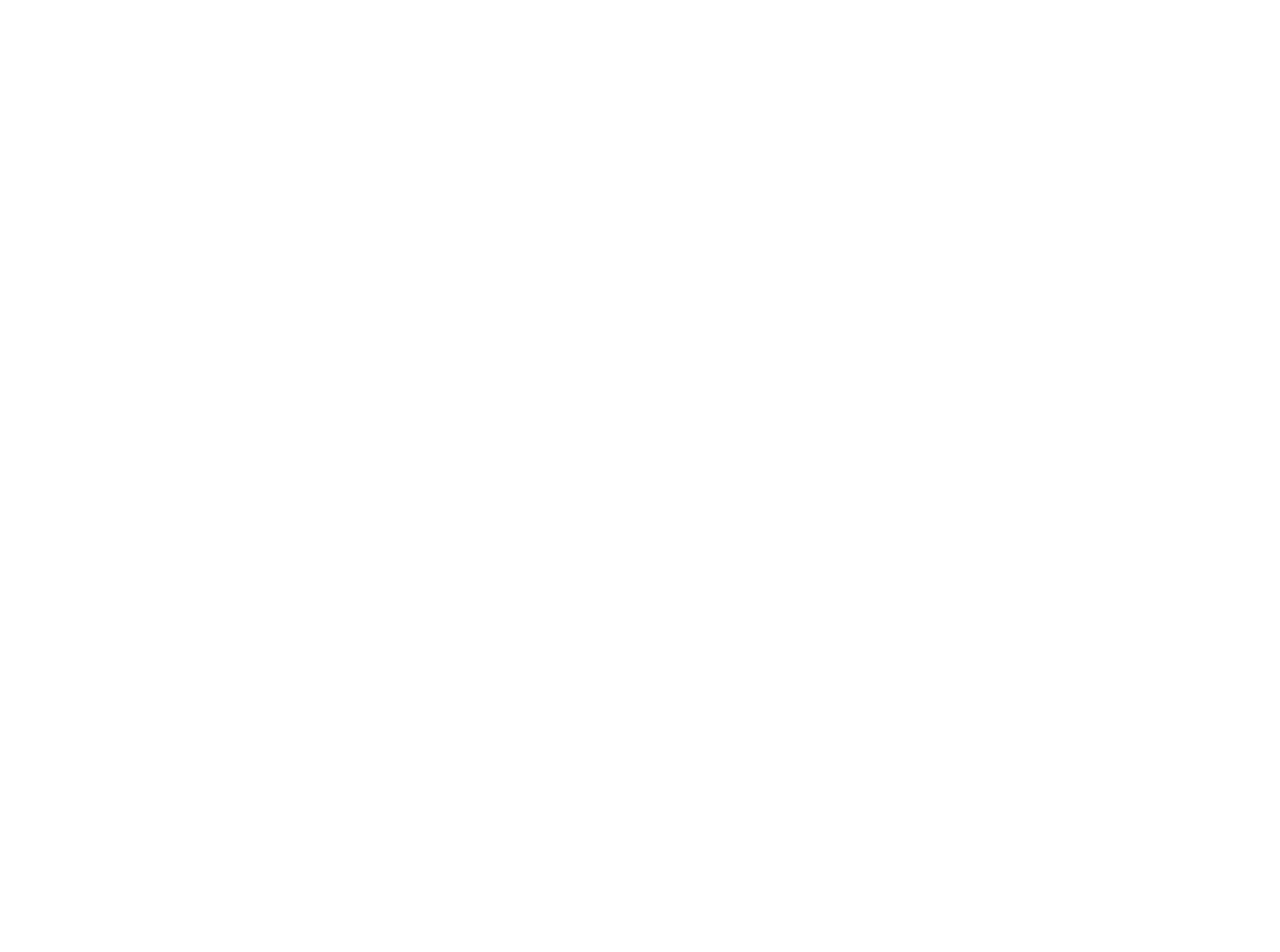
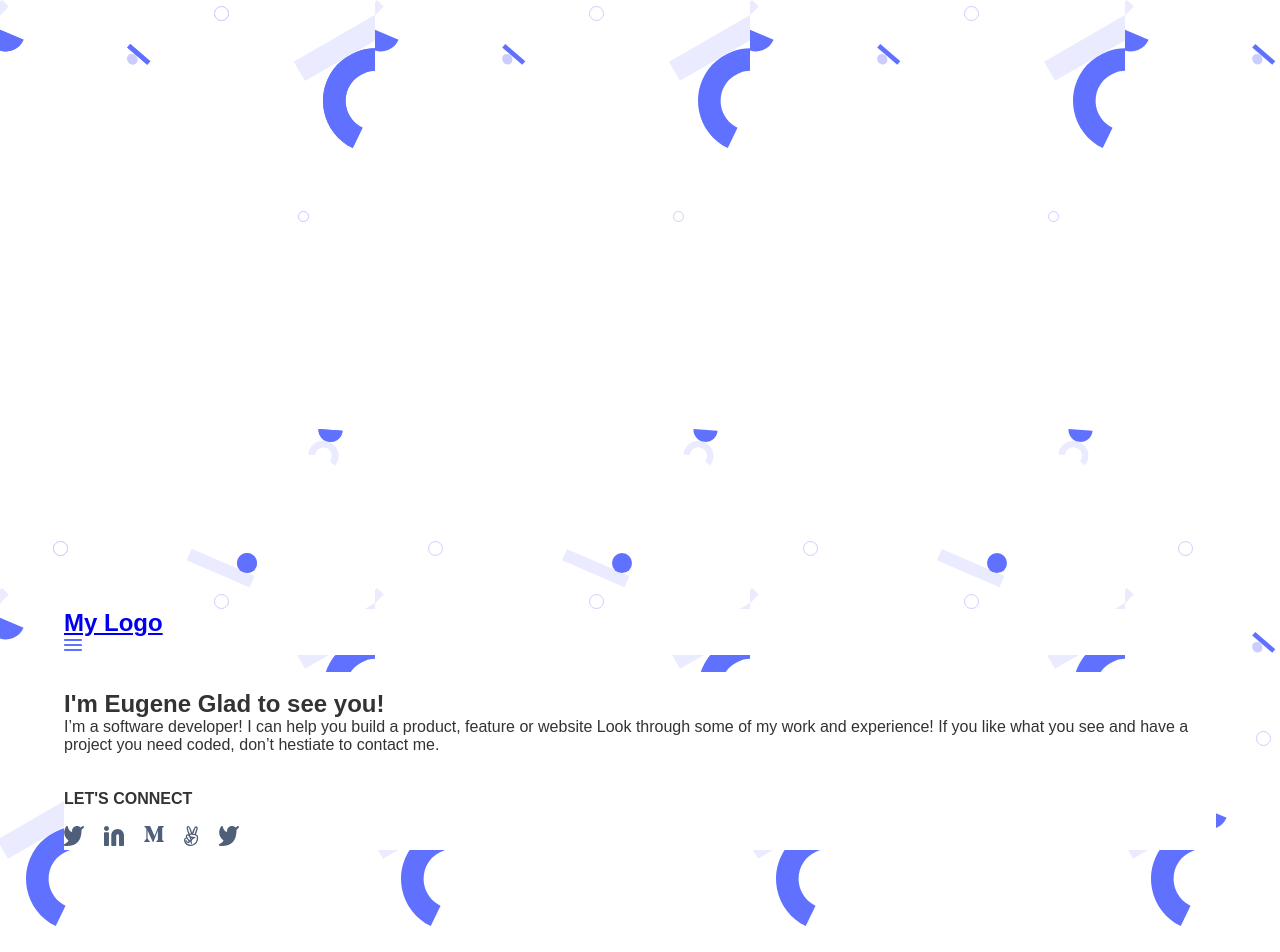
Before and after one commit to Eugeneiyukhun/Portfolio-mobile-first, a website: page index.html in a window 1280 px wide. Shown: the top 952 px of the page. Before the commit the page ends 800 px from the top, so only its background shows below. Drawn offline with Linux system fonts and the light colour scheme.

Commit message:
Adding modified index.html file and styles.css file

```diff
--- a/index.html
+++ b/index.html
@@ -5,15 +5,47 @@
     <meta http-equiv="X-UA-Compatible" content="IE=edge">
     <meta name="viewport" content="width=device-width, initial-scale=1.0">
     <link rel="stylesheet" href="styles.css">
+    <link
+      href="https://fonts.googleapis.com/css?family=Poppins wght@400;500;600;700&display=stylesheet"/>
+
+    <link rel="stylesheet" href="https://cdnjs.cloudflare.com/ajax/libs/font-awesome/4.7.0/css/font-awesome.min.css"/>
     <title>Document</title>
 </head>
 <body>
-    <header class="header"></header>
+  <img src="./assets/images/header-shapes mobile.svg"/>
+    <header class="header">
+      <div class="header-container row">
+      <nav>
+          <a href="logo"><h2>My Logo</h2></a>
+          <svg width="18" height="12" viewBox="0 0 18 12" fill="none" xmlns="http://www.w3.org/2000/svg">
+            <path fill-rule="evenodd" clip-rule="evenodd" d="M0 1C0 0.447715 0.447715 0 1 0H17C17.5523 0 18 0.447715 18 1C18 1.55228 17.5523 2 17 2H1C0.447715 2 0 1.55228 0 1ZM0 6C0 5.44772 0.447715 5 1 5L17 5C17.5523 5 18 5.44772 18 6C18 6.55229 17.5523 7 17 7L1 7C0.447715 7 0 6.55228 0 6ZM1 10C0.447715 10 0 10.4477 0 11C0 11.5523 0.447715 12 1 12H17C17.5523 12 18 11.5523 18 11C18 10.4477 17.5523 10 17 10H1Z" fill="#6070FF"/>
+            </svg>
+
+        </nav>
+      </div>
+    </header>
     <main class="main">
-        <section class="hero"></section>
-        <section class="hero"></section>
-        <section></section>
+        <section class="section-hero">
+          <div class="hero-container row">
+            <br>
+            <h1>I'm Eugene Glad to see you!</h1>
+            <p>I’m a software developer! I can help you build a product,
+              feature or website Look through some of my work and experience!
+              If you like what you see and have a project you need coded,
+              don’t hestiate to contact me.</p>
+              <br>
+              <br>
+              <h4 class="connect">LET'S CONNECT<h4><br>
+              <section class="social-links">
+                <ul class="social-links">
+                    <a href=""><img src="./assets/images/twitter-icon.svg" alt="Twiiter"></a>
+                    <a href=""><img src="./assets/images/linkedin-icon.svg" alt="Linkedin"></a>
+                    <a href=""><img src="./assets/images/medium-icon.svg" alt="medium"></a>
+                    <a href=""><img src="./assets/images/github-icon.svg" alt="GitHub"></a>
+                    <a href=""><img src="./assets/images/Twitter-icon.svg" alt="Twiiter"></a>
+                </ul>
+            </section>
+          </div>
     </main>
-    <footer class="footer"></footer>
 </body>
 </html>
--- a/styles.css
+++ b/styles.css
@@ -4,5 +4,36 @@
     box-sizing: border-box;
 }
 body {
-    font-family: ;
+    font-family: "Poppins", sans-serif;
+    font-weight: 400;
+    color: #333;
+    background-image: url("./assets/images/header-shapes\ mobile.svg");
 }
+.row {
+    width: 90%;
+    margin: 0 auto;
+    background-color: white;
+    width: 90%;
+
+}
+.header {
+    height: 80px;
+    display: flex;
+    flex-direction: column;
+    justify-content: center;
+
+}
+.header-container {
+    display: flex;
+    justify-content: space-between;
+}
+.section-hero {
+    background-image: url("./assets/images/header-shapes\ mobile.svg");
+    min-height: 100vh;
+    background-repeat: no-reat;
+    background-position: center;
+}
+.social-links {
+    display: flex;
+    gap: 20px
+}
```
Also changed, not shown: assets/images/GitHub-icon.svg (added), assets/images/Linkedin-icon.svg (added), assets/images/Twitter-icon.svg (added), assets/images/Union.svg (added), assets/images/Vector.svg (added), assets/images/header-shapes mobile.svg (added), assets/images/medium-icon.svg (added), 1 other file.
